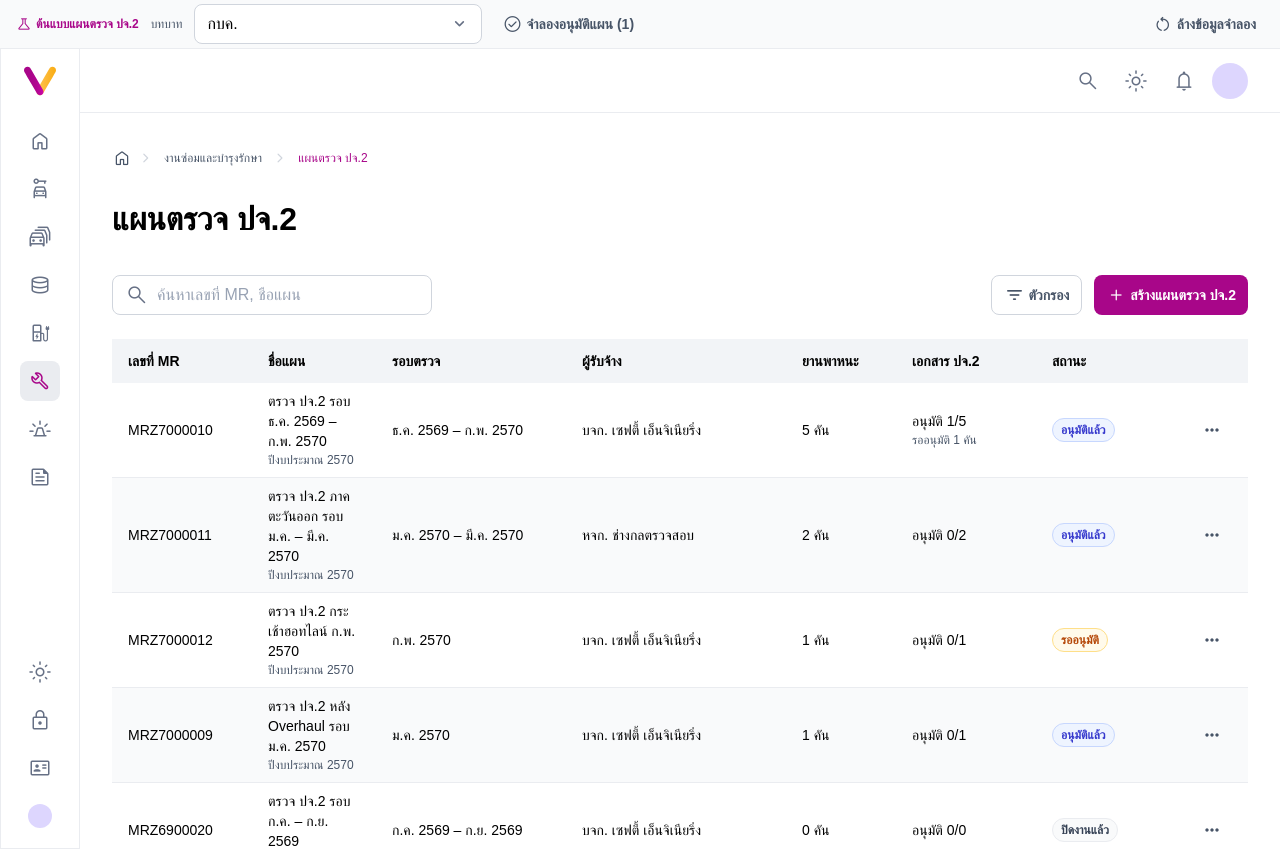
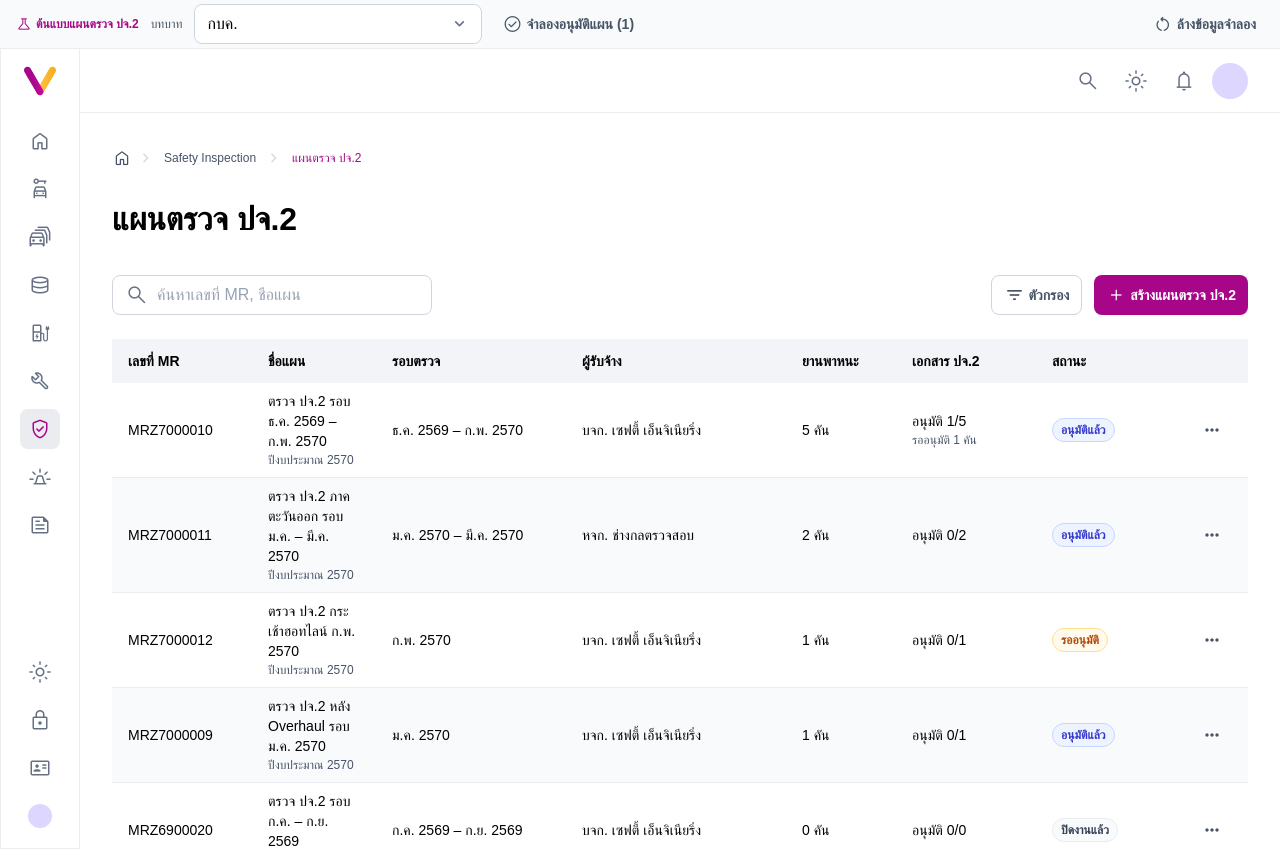
Before and after one commit to liinux-cw/safety-inspection, a Next.js app: page / in a window 1280 px wide. Shown: the top 850 px of the page. Built offline with nearby package versions, Linux system fonts and the light colour scheme; a web font is replaced by a local one.

Commit message:
Safety Inspection as its own menu group (separate feature); breadcrumbs; close resolved questions
Co-Authored-By: Claude Opus 5.5 <noreply@anthropic.com>

```diff
--- a/figma-spec/COMPOSED.md
+++ b/figma-spec/COMPOSED.md
@@ -28,8 +28,8 @@
 
 | ส่วน | ประกอบจาก | หมายเหตุ |
 |---|---|---|
-| เมนู "แผนตรวจ ปจ.2" · "เอกสาร ปจ.2" ใน Sidebar navigation | Nav list item ต่อท้ายกลุ่ม "งานซ่อมและบำรุงรักษา" ของเมนูจริง (หน้า "Sidebar Navigation" 277:230639 ของ UI Release#2) · เมนูอื่นแสดงแต่ไม่พาไปไหน | แบบเดียวกับต้นแบบบำรุงรักษา (เดิมเป็นกลุ่ม "Safety Inspection" ที่ตั้งเอง) · กบค. เห็นแผนตรวจ ผู้รับจ้างเห็นเอกสาร · **รอเคาะตำแหน่งและชื่อเมนู** |
-| Breadcrumb หน้าแรก | "งานซ่อมและบำรุงรักษา" | ตามกลุ่มเมนูและหน้าการตรวจ ปจ.2 ของต้นแบบบำรุงรักษา (เดิม "Safety Inspection" ภาษาอังกฤษ) |
+| เมนู "แผนตรวจ ปจ.2" · "เอกสาร ปจ.2" ใน Sidebar navigation | Nav item กลุ่มชั้นบน "Safety Inspection" (ต่อจาก "งานซ่อมและบำรุงรักษา") + Nav list item · เมนูอื่นของระบบจริง (หน้า "Sidebar Navigation" 277:230639) แสดงแต่ไม่พาไปไหน | เจ้าของงาน 20 พ.ย. 2569: เป็น feature แยก ไม่เกี่ยวกับงานซ่อมและบำรุงรักษา · กบค. เห็นแผนตรวจ ผู้รับจ้างเห็นเอกสาร |
+| Breadcrumb หน้าแรก | "Safety Inspection" | ตามชื่อกลุ่มเมนู (เจ้าของงาน 20 พ.ย. 2569) |
 | ช่องค่าจ้างตรวจในตารางยานพาหนะ | Text input ไม่มีป้าย (Label=false) ในคอลัมน์ "ค่าจ้างตรวจ (บาท)" ของ CheckTable · มือถือ = ช่องเดียวกันใต้รายการ · ปุ่ม "กำหนดค่าจ้าง (n คัน)" ยังใช้ FormModal | Table cell ไม่มีแบบช่องกรอก · แบบเดียวกับช่องหมายเหตุในตารางรายการตรวจสภาพของต้นแบบบำรุงรักษา · เจ้าของงานเลือก 20 พ.ย. 2569 |
 | ช่องค่าจ้างตรวจ (บาท) | Text input (รับเฉพาะตัวเลข) | Number input ของไลบรารีเป็นปุ่ม −/+ ไม่เหมาะกับเงิน · เจ้าของงานเลือก Text input 20 พ.ย. 2569 |
 | ฟอร์มแผนตรวจ (`src/app/_lib/PlanForm.tsx`) | Section header + Text input / Input dropdown 2 คอลัมน์ (มือถือ 1) + Table header + CheckTable + Table pagination + ปุ่มล่าง Secondary/Primary lg · popup ค่าจ้าง = FormModal · ออกจากหน้า = ConfirmDialog | โครงเดียวกับฟอร์มสร้างแผนของต้นแบบบำรุงรักษา |
--- a/src/app/_lib/PlanForm.tsx
+++ b/src/app/_lib/PlanForm.tsx
@@ -167,7 +167,7 @@ export function PlanForm({ plan }: { plan?: Plan }) {
   return (
     <>
       <PageHeader Title={heading} SupportingText={plan?.mr} onBack={leave}
-        crumbs={[{ Text: "งานซ่อมและบำรุงรักษา" }, { Text: "แผนตรวจ ปจ.2", onClick: leave }, { Text: heading }]} />
+        crumbs={[{ Text: "Safety Inspection" }, { Text: "แผนตรวจ ปจ.2", onClick: leave }, { Text: heading }]} />
       <div className="flex flex-col gap-8">
         {plan?.status === "returned" && <Alert Color="Error" Text="ผู้อนุมัติส่งกลับให้แก้ไข" SupportingText="แก้ไขแล้วกดบันทึกและส่งอนุมัติอีกครั้ง" />}
         <section className="flex flex-col gap-4">
--- a/src/app/detail/page.tsx
+++ b/src/app/detail/page.tsx
@@ -32,7 +32,7 @@ export default function PlanDetail() {
   const [bulk, setBulk] = useState(false);
   const pend = plan ? pendingCars(mock, plan) : [];
   const sel = ticked.filter((c) => pend.includes(c));
-  const crumbs = [{ Text: "งานซ่อมและบำรุงรักษา" }, { Text: "แผนตรวจ ปจ.2", href: "/" }, { Text: "รายละเอียดแผน" }];
+  const crumbs = [{ Text: "Safety Inspection" }, { Text: "แผนตรวจ ปจ.2", href: "/" }, { Text: "รายละเอียดแผน" }];
   return (
     <AppFrame>
       <RoleGate kbk>
--- a/src/app/docs/page.tsx
+++ b/src/app/docs/page.tsx
@@ -51,7 +51,7 @@ export default function VendorPlans() {
   return (
     <AppFrame>
       <RoleGate vendor>
-        <PageHeader Title="เอกสาร ปจ.2" SupportingText="แผนตรวจ ปจ.2 ที่คุณเป็นผู้รับจ้าง แนบเอกสารรายคันแล้วส่งอนุมัติ" crumbs={[{ Text: "งานซ่อมและบำรุงรักษา" }, { Text: "เอกสาร ปจ.2" }]} />
+        <PageHeader Title="เอกสาร ปจ.2" SupportingText="แผนตรวจ ปจ.2 ที่คุณเป็นผู้รับจ้าง แนบเอกสารรายคันแล้วส่งอนุมัติ" crumbs={[{ Text: "Safety Inspection" }, { Text: "เอกสาร ปจ.2" }]} />
         {!mine.length ? <EmptyStateDataEmpty Text="ยังไม่มีแผนที่ต้องส่งเอกสาร" SupportingText="เมื่อ กบค. สร้างแผนที่ระบุคุณเป็นผู้รับจ้าง แผนจะแสดงที่นี่" /> : (
           <section className="flex flex-col gap-6">
             <TableHeader Placeholder="ค้นหาเลขที่ MR, ชื่อแผน" query={query} onQuery={(v) => { setQuery(v); setPage(1); }} FilterButton={false} />
--- a/src/app/docs/plan/page.tsx
+++ b/src/app/docs/plan/page.tsx
@@ -55,7 +55,7 @@ export default function VendorPlan() {
       <RoleGate vendor>
         {!hydrated ? null : !plan ? <EmptyStateDataEmpty Text="ไม่พบแผนนี้" SupportingText="แผนนี้ไม่ได้ระบุคุณเป็นผู้รับจ้าง หรือถูกลบไปแล้ว" /> : <>
           <PageHeader Title={plan.name} SupportingText={plan.mr} onBack={() => router.push("/docs/")}
-            crumbs={[{ Text: "งานซ่อมและบำรุงรักษา" }, { Text: "เอกสาร ปจ.2", href: "/docs/" }, { Text: plan.mr }]} />
+            crumbs={[{ Text: "Safety Inspection" }, { Text: "เอกสาร ปจ.2", href: "/docs/" }, { Text: plan.mr }]} />
           <div className="flex flex-col gap-8">
             {open
               ? <>
--- a/src/app/page.tsx
+++ b/src/app/page.tsx
@@ -102,7 +102,7 @@ export default function PlanList() {
 
   return (
     <AppFrame>
-      <PageHeader Title="แผนตรวจ ปจ.2" crumbs={[{ Text: "งานซ่อมและบำรุงรักษา" }, { Text: "แผนตรวจ ปจ.2" }]} />
+      <PageHeader Title="แผนตรวจ ปจ.2" crumbs={[{ Text: "Safety Inspection" }, { Text: "แผนตรวจ ปจ.2" }]} />
       {hydrated && !mock.plans.length ? (
         <EmptyStateDataEmpty Text="ยังไม่มีแผนตรวจ ปจ.2" SupportingText="เมื่อสร้างแผนตรวจ ปจ.2 รายการแผนจะแสดงที่นี่" Actions={create} />
       ) : (
--- a/src/components/vms/SidebarNavigation.tsx
+++ b/src/components/vms/SidebarNavigation.tsx
@@ -23,17 +23,20 @@ export interface SideLink { Text: string; href?: string; /** property Badge ข
 export interface SideGroup { IconSwap: string; Text: string; items?: SideLink[]; href?: string; /** Badge ของ Nav item ชั้นบน (Pill color) — จำนวนที่รอ */ badge?: string }
 export interface SideFooter { IconSwap: string; Text: string; SupportingText?: string; TrailingIconSwap?: string; avatar?: boolean }
 
-/* เมนูจริงตามหน้า "Sidebar Navigation" (277:230639) ของ UI Release#2 แบบเดียวกับต้นแบบบำรุงรักษา · งานนี้อยู่ใต้ "งานซ่อมและบำรุงรักษา" · เมนูอื่นแสดงแต่ไม่พาไปไหน
+/* เมนูจริงตามหน้า "Sidebar Navigation" (277:230639) ของ UI Release#2 · เมนูอื่นแสดงแต่ไม่พาไปไหน
+   Safety Inspection เป็น feature แยกของตัวเอง ไม่อยู่ใต้ "งานซ่อมและบำรุงรักษา" (เจ้าของงาน 20 พ.ย. 2569) → กลุ่มชั้นบนของตัวเอง ต่อจากงานซ่อมและบำรุงรักษา
    กบค. เห็น "แผนตรวจ ปจ.2" · ผู้รับจ้างเห็น "เอกสาร ปจ.2" (AppFrame กรองตามบทบาท) */
 export const MT_LABEL = "แผนตรวจ ปจ.2";
 export const DOCS_LABEL = "เอกสาร ปจ.2";
+export const SI_GROUP = "Safety Inspection";
 export const SIDEBAR_MENU: SideGroup[] = [
   { IconSwap: "home-24-300-round", Text: "หน้าหลัก" },
   { IconSwap: "car_rental-24-300-round", Text: "ระบบจองยานพาหนะ", items: [{ Text: "คำขอใช้ยานพาหนะ" }, { Text: "อนุมัติคำขอ" }] },
   { IconSwap: "traffic_jam-24-300-round", Text: "จัดการคำขอใช้ยานพาหนะ", items: [{ Text: "ตรวจสอบและจัดการคำขอ" }, { Text: "อนุมัติใช้ยานพาหนะ" }] },
   { IconSwap: "database-24-300-round", Text: "ข้อมูลพนักงานและยานพาหนะ", items: [{ Text: "ผู้ดูแลยานพาหนะ" }, { Text: "ข้อมูลพนักงานขับยานพาหนะ" }, { Text: "ข้อมูลยานพาหนะ" }, { Text: "กลุ่มยานพาหนะ" }, { Text: "บริหารสัญญา" }] },
   { IconSwap: "ev_station", Text: "การอัดประจุไฟฟ้า", items: [{ Text: "สถานีอัดประจุไฟฟ้า" }, { Text: "อัตราค่าไฟฟ้า" }, { Text: "ค่าใช้จ่ายอัดประจุยานพาหนะ" }, { Text: "บันทึกการอัดประจุ Wall Charger" }, { Text: "ต้นทุนและค่าใช้จ่ายในการอัดประจุ" }] },
-  { IconSwap: "build", Text: "งานซ่อมและบำรุงรักษา", items: [{ Text: "ภาพรวมการซ่อมบำรุง" }, { Text: "ตารางบำรุงรักษา" }, { Text: "นัดหมายบำรุงรักษา" }, { Text: "งานซ่อม" }, { Text: "ยานพาหนะทดแทน" }, { Text: MT_LABEL, href: "/" }, { Text: DOCS_LABEL, href: "/docs/" }] },
+  { IconSwap: "build", Text: "งานซ่อมและบำรุงรักษา", items: [{ Text: "ภาพรวมการซ่อมบำรุง" }, { Text: "ตารางบำรุงรักษา" }, { Text: "นัดหมายบำรุงรักษา" }, { Text: "งานซ่อม" }, { Text: "ยานพาหนะทดแทน" }] },
+  { IconSwap: "verified_user-24-300-round", Text: SI_GROUP, items: [{ Text: MT_LABEL, href: "/" }, { Text: DOCS_LABEL, href: "/docs/" }] },
   { IconSwap: "e911_emergency", Text: "จัดการเหตุการณ์", items: [{ Text: "จัดการเหตุยานพาหนะเสีย" }, { Text: "จัดการเหตุอุบัติเหตุ" }] },
   { IconSwap: "news", Text: "รายงาน" },
 ];
```
Also changed, not shown: 1 other file (tests, documents, lock files or other folders).
